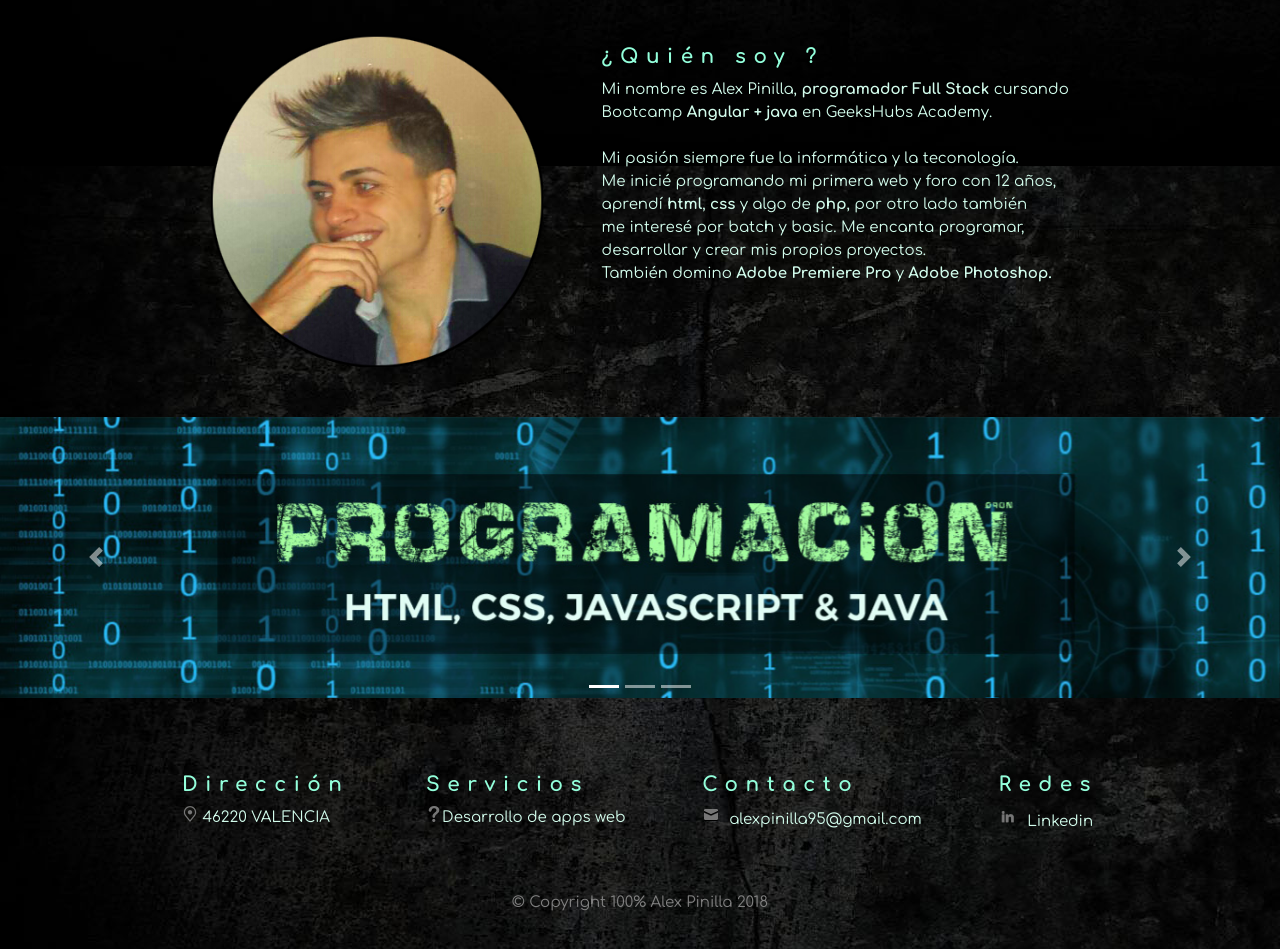
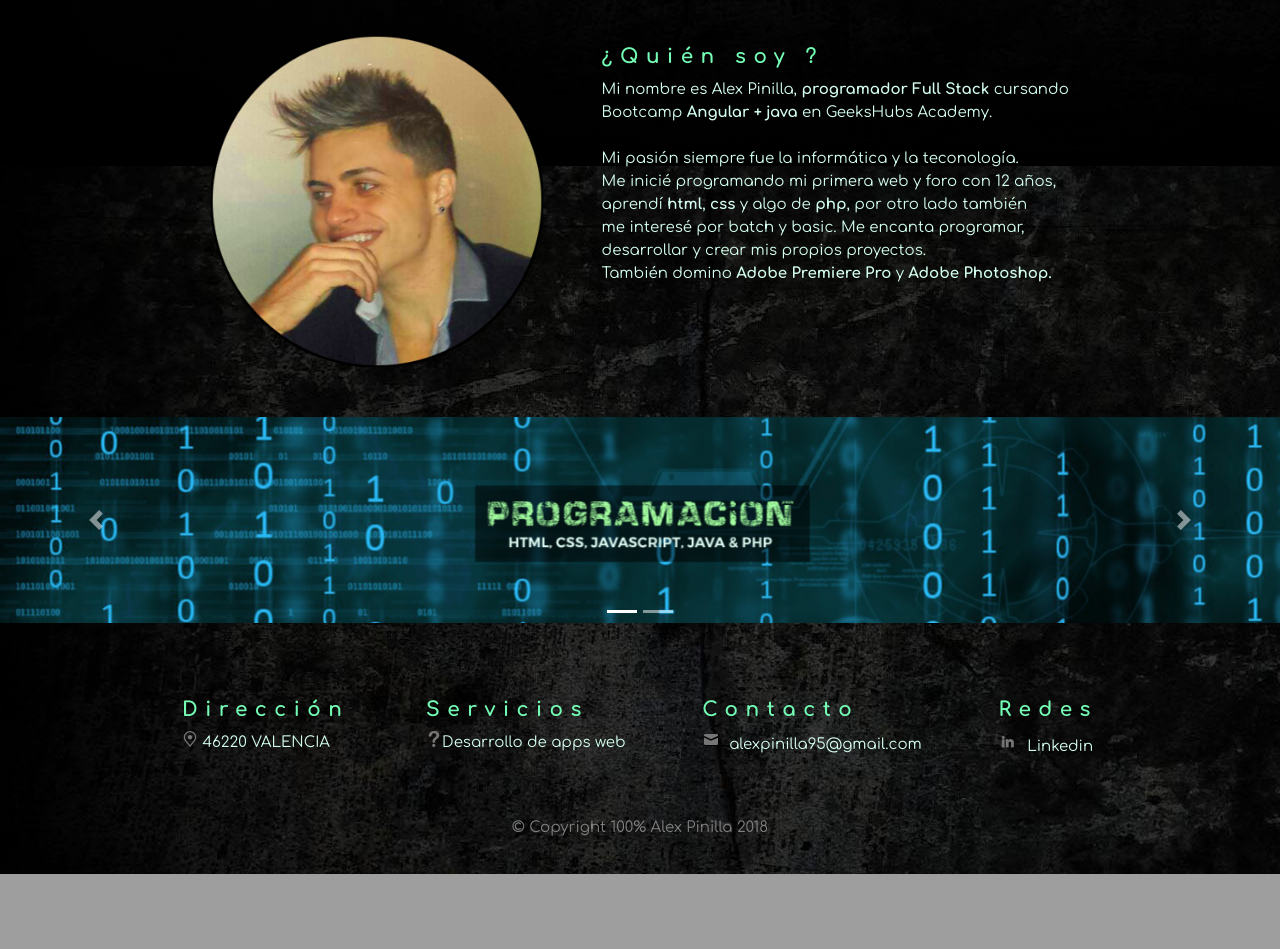
Before and after one commit to Alexpinilla/web, a PHP site: page /index.html in a window 1280 px wide. Shown: the part 1034-1983 px from the top of the page. After the commit the page ends 1908 px from the top, so only its background shows below. Run offline with PHP 8.4, Linux system fonts and the light colour scheme.

Commit message:
mejora de imagenes

```diff
--- a/css/estilo.css
+++ b/css/estilo.css
@@ -105,7 +105,7 @@ a:active{
 .titulo {
     padding-top:10px;
     padding-bottom: 10px;
-    color: #93ffdb;
+    color: #74fdb5;
     font-weight: bold;
     font-size: 20px;
     letter-spacing: 7.5px;
--- a/index.html
+++ b/index.html
@@ -74,17 +74,13 @@
             <ol class="carousel-indicators">
               <li data-target="#carouselExampleIndicators" data-slide-to="0" class="active"></li>
               <li data-target="#carouselExampleIndicators" data-slide-to="1"></li>
-              <li data-target="#carouselExampleIndicators" data-slide-to="2"></li>
             </ol>
             <div class="carousel-inner">
               <div class="carousel-item active">
-                <img class="d-block w-100" src="images/programacion.jpg" alt="First slide">
+                <img class="d-block w-100" src="images/programacion.png" alt="First slide">
               </div>
               <div class="carousel-item">
-                <img class="d-block w-100" src="images/diseño5.png" alt="Second slide">
-              </div>
-              <div class="carousel-item">
-                <img class="d-block w-100" src="images/frameworks.png" alt="Third slide">
+                <img class="d-block w-100" src="images/frameworks.png" alt="Second slide">
               </div>
             </div>
             <a class="carousel-control-prev" href="#carouselExampleIndicators" role="button" data-slide="prev">
@@ -128,7 +124,7 @@
                 User: Juan (paciente) &nbsp; &nbsp;
                 Pass: 0 <br>
                             <br><a class="enlace" href="https://github.com/Alexpinilla/HIS-frontend-angular" target="_blank"> Ver código </a><br>
-                            <a class="enlace" href="https://alexpinilla.github.io/HIS-frontend-angular/" target="_blank"> Ver página del proyecto:
+                            <a class="enlace" href="https://alexpinilla.github.io/HIS-frontend-angular/" target="_blank"> Ver página del proyecto
                             </a>
 
                         </p>
```
Also changed, not shown: images/frameworks.png, images/programacion.png.
